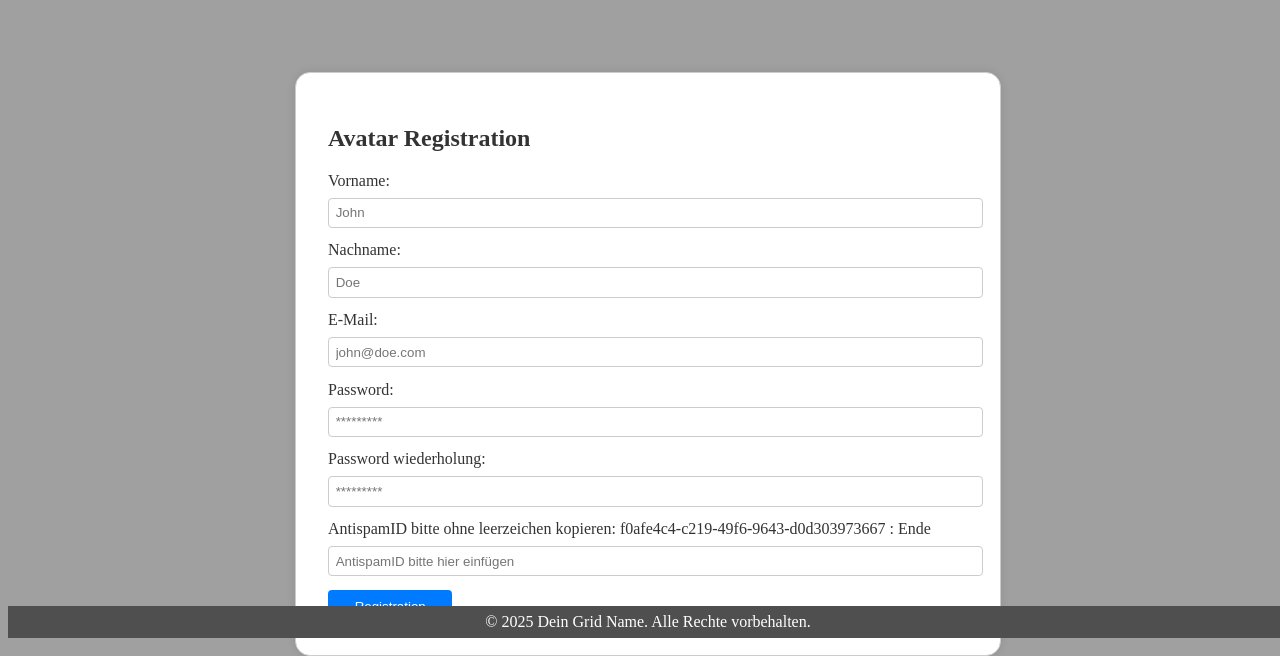
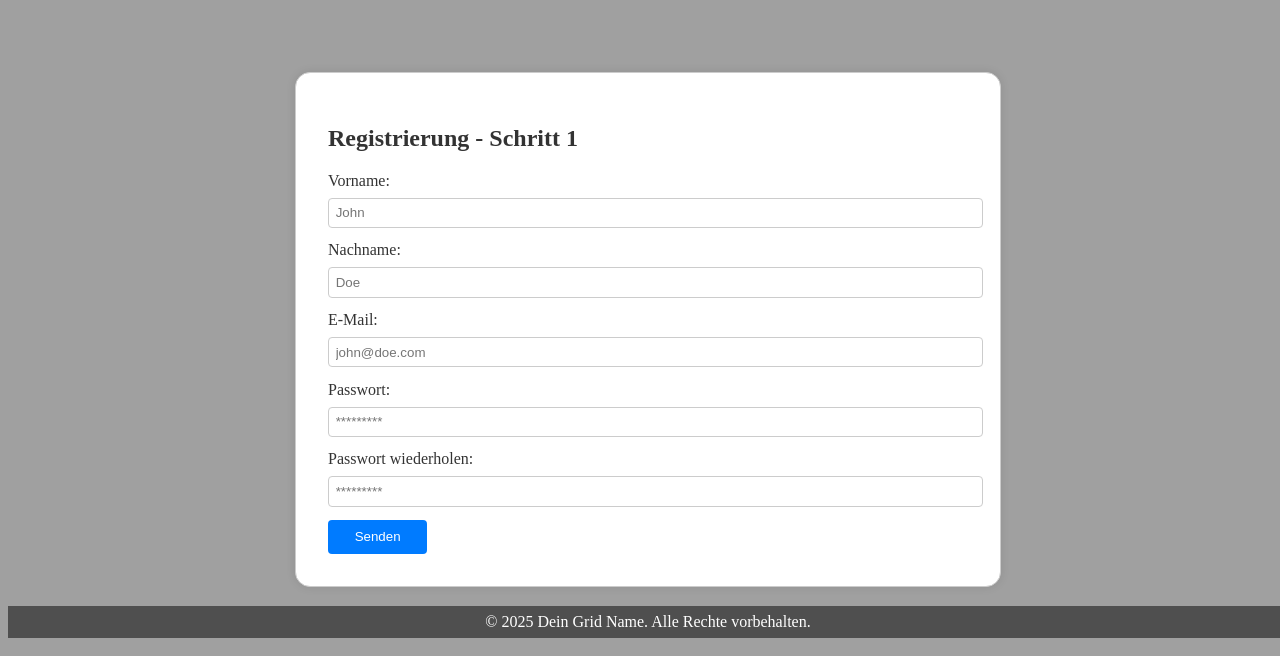
Before and after one commit to ManfredAabye/OpenSim.Webinterface, a PHP site: page /stream/createavatar.php in a window 1280 px wide. Shown: the part 162-818 px from the top of the page. Run offline with PHP 8.4, Linux system fonts and the light colour scheme.

Commit message:
22022025-2 works

```diff
--- a/createavatar.php
+++ b/createavatar.php
@@ -1,100 +1,38 @@
 <?php
+session_start(); // PHP-Session starten
+
 $title = "Register";
 include_once 'include/header.php';
 
-// UUID Generator Random UUID
-function uuidv4() {
+// Funktionen direkt in der Datei definieren
+function generateActivationCode() {
+    return bin2hex(random_bytes(16));
+}
+
+function sendVerificationEmail($email, $vorname, $nachname, $activationCode) {
+    $subject = "Ihr Freischaltcode für " . SITE_NAME;
+    $message = "Hallo $vorname $nachname,\n\n";
+    $message .= "Ihr Freischaltcode lautet: $activationCode\n\n";
+    $message .= "Bitte verwenden Sie diesen Code, um Ihre Registrierung abzuschließen.\n\n";
+    $message .= "Mit freundlichen Grüßen,\n";
+    $message .= SITE_NAME;
+
+    $headers = "From: noreply@" . parse_url(BASE_URL, PHP_URL_HOST) . "\r\n";
+    $headers .= "Content-Type: text/plain; charset=UTF-8\r\n";
+
+    return mail($email, $subject, $message, $headers);
+}
+
+function generateUUID() {
     return sprintf('%04x%04x-%04x-%04x-%04x-%04x%04x%04x',
-
-        // 32 bits
         mt_rand(0, 0xffff), mt_rand(0, 0xffff),
-
-        // 16 bits
         mt_rand(0, 0xffff),
-
-        // 16 bits
         mt_rand(0, 0x0fff) | 0x4000,
-
-        // 16 bits - 8 bits
         mt_rand(0, 0x3fff) | 0x8000,
-
-        // 48 bits
         mt_rand(0, 0xffff), mt_rand(0, 0xffff), mt_rand(0, 0xffff)
     );
 }
-// Generiere eine zufällige AntispamID
-$oscaptchaid = uuidv4();
-?>
 
-<html>
-<head>
-    <meta charset="utf-8">
-    <title>Register</title>
-
-    <style>
-        htmlBody {font-family: Arial, sans-serif; background-color: #f4f4f4; margin: 0; padding: 0;}
-        main {width: 50%; margin: 2em auto; padding: 2em; background-color: #ffffff; border: 1px solid #ccc; border-radius: 15px; box-shadow: 0 0 10px rgba(0, 0, 0, 0.1);}
-        h2 {color: #333;}
-        form label {display: block; margin-bottom: 0.5em; color: #333;}
-        form input[type="text"], form input[type="password"], form input[type="email"] {width: 100%; padding: 0.5em; margin-bottom: 1em; border: 1px solid #ccc; border-radius: 4px;}
-        form input[type="submit"] {padding: 0.7em 2em; background-color: #007BFF; color: #ffffff; border: none; border-radius: 4px; cursor: pointer;}
-        form input[type="submit"]:hover {background-color: #0056b3;}
-    </style>
-</head>
-<body>
-
-<main>
-    <h2>Avatar Registration</h2>
-
-    <?php
-    if (!isset($_POST['postname'])):
-    ?>
-
-    <form action="" method="post">
-        <input type="hidden" name="postname" value="1" />
-        <input type="hidden" name="oscaptchaid" value="<?php echo $oscaptchaid; ?>" />
-
-        <div class="form-group">
-            <label for="base">Vorname:</label>
-            <input type="text" placeholder="John" name="osVorname" maxlength="40" />
-        </div>
-
-        <div class="form-group">
-            <label for="base">Nachname:</label>
-            <input type="text" placeholder="Doe" name="osNachname" maxlength="40" />
-        </div>
-
-        <div class="form-group">
-            <label for="osEMail">E-Mail:</label>
-            <input type="text" placeholder="john@doe.com" name="osEMail" maxlength="40" />
-        </div>
-
-        <div class="form-group">
-            <label for="osPasswd1">Password:</label>
-            <input type="password" placeholder="*********" name="osPasswd1" maxlength="40" />
-        </div>
-
-        <div class="form-group">
-            <label for="osPasswd">Password wiederholung:</label>
-            <input type="password" placeholder="*********" name="osPasswd" maxlength="40" />
-        </div>
-
-<!-- todo: AntispamID sollte gegen E-Mail Freischaltcode ausgetauscht werden oder wahlweise über config auswählbar gemacht werden. -->
-        <div class="form-group">
-            <label for="osPasswd">AntispamID bitte ohne leerzeichen kopieren: <?php echo $oscaptchaid; ?> : Ende</label>
-            <input type="text" placeholder="AntispamID bitte hier einfügen" name="oscaptcha" maxlength="36" />
-        </div>
-
-        <div class="form-group">
-            <input type="submit" name="submit" value="Registration">
-        </div>
-    </form>
-
-    <?php endif ?>
-
-</main>
-
-<?php
 // Salt erstellen
 function ospswdsalt() {
     global $benutzeruuid;
@@ -108,95 +46,167 @@ function ospswdhash($osPasswd, $osSalt) {
     return md5(md5($osPasswd) . ":" . $osSalt);
 }
 
-if (isset($_POST['postname']) && $_POST['postname'] == 1) {
+// Überprüfen, ob das Formular abgesendet wurde
+if ($_SERVER["REQUEST_METHOD"] == "POST") {
+    if (isset($_POST['submit_card1'])) {
+        // Daten aus Card1 speichern
+        $_SESSION['osVorname'] = trim($_POST['osVorname']);
+        $_SESSION['osNachname'] = trim($_POST['osNachname']);
+        $_SESSION['osEMail'] = trim($_POST['osEMail']);
+        $_SESSION['osPasswd'] = trim($_POST['osPasswd']);
+        $_SESSION['osPasswd1'] = trim($_POST['osPasswd1']);
 
-    // wir schaffen unsere Variablen und alle Leerzeichen beiläufig entfernen
-    $benutzeruuid = uuidv4();
-    $inventoryuuid = uuidv4();
-    $neuparentFolderID = uuidv4();
-    $neuHauptFolderID = uuidv4();
-    $oscaptchaid = $_POST['oscaptchaid'];
+        // Validierungen für Card1
+        if (empty($_SESSION['osVorname']) || empty($_SESSION['osNachname']) || empty($_SESSION['osEMail']) || empty($_SESSION['osPasswd']) || empty($_SESSION['osPasswd1'])) {
+            echo "Bitte füllen Sie alle Felder aus.";
+            exit;
+        }
+        if ($_SESSION['osPasswd'] != $_SESSION['osPasswd1']) {
+            echo "Die Passwörter müssen übereinstimmen.";
+            exit;
+        }
 
-    $osVorname = trim($_POST['osVorname']);
-    $osNachname = trim($_POST['osNachname']);
-    $osEMail = trim($_POST['osEMail']);
+        // Freischaltcode generieren und per E-Mail senden
+        $activationCode = generateActivationCode();
+        $_SESSION['activationCode'] = $activationCode; // Freischaltcode in der Session speichern
 
-    $osDatum = time();
-    $osPasswd = trim($_POST['osPasswd']);
-    $osPasswd1 = trim($_POST['osPasswd1']);
-    $oscaptcha = trim($_POST['oscaptcha']);
+        if (!sendVerificationEmail($_SESSION['osEMail'], $_SESSION['osVorname'], $_SESSION['osNachname'], $activationCode)) {
+            echo "Fehler beim Senden der E-Mail.";
+            exit;
+        }
 
+        // Card1 ausblenden und Card2 anzeigen
+        $showCard1 = false;
+        $showCard2 = true;
+    } elseif (isset($_POST['submit_card2'])) {
+        // Überprüfen des Freischaltcodes
+        $enteredCode = trim($_POST['activationCode']);
+
+        if ($enteredCode === $_SESSION['activationCode']) {
+            // Freischaltcode ist korrekt, fahre mit der Registrierung fort
+
+            // Variablen aus der Session holen
+            $osVorname = $_SESSION['osVorname'];
+            $osNachname = $_SESSION['osNachname'];
+            $osEMail = $_SESSION['osEMail'];
+            $osPasswd = $_SESSION['osPasswd'];
+
+            // UUIDs generieren
+            $benutzeruuid = generateUUID();
+            $inventoryuuid = generateUUID();
+            $neuparentFolderID = generateUUID();
+            $neuHauptFolderID = generateUUID();
+
+            // Salt und Hash generieren
             $osSalt = ospswdsalt();
             $osHash = ospswdhash($osPasswd, $osSalt);
 
-    // Programmabbruch bei fehlenden Angaben
-    if (empty($osVorname)) {
-        echo 'Vorname nicht mit einem Wert belegt, oder nicht gesetzt<br>';
-        exit;
-    }
-    if (empty($osNachname)) {
-        echo 'Nachname nicht mit einem Wert belegt, oder nicht gesetzt<br>';
-        exit;
-    }
-    if (empty($osEMail)) {
-        echo 'E-Mail nicht mit einem Wert belegt, oder nicht gesetzt<br>';
-        exit;
-    }
-    if (empty($osPasswd)) {
-        echo 'Passwort oder Passwortwiederholung nicht mit einem Wert belegt, oder nicht gesetzt<br>';
-        exit;
-    }
-    if (empty($osPasswd1)) {
-        echo 'Passwort oder Passwortwiederholung nicht mit einem Wert belegt, oder nicht gesetzt<br>';
-        exit;
-    }
-    if ($osPasswd != $osPasswd1) {
-        echo 'Die Passwörter müssen übereinstimmen<br>';
-        exit;
-    }
-    if ($oscaptcha != $oscaptchaid) {
-        echo 'Captcha Fehler: ' . $oscaptcha . '   Richtig wäre: ' . $oscaptchaid;
-        exit;
-    }
+            // Zeitstempel erstellen
+            $osDatum = time();
 
-    // Datenbank öffnen
+            // Datenbankverbindung herstellen
             $pdo = new PDO("mysql:host=" . DB_SERVER . ";dbname=" . DB_NAME, DB_USERNAME, DB_PASSWORD);
             $pdo->setAttribute(PDO::ATTR_ERRMODE, PDO::ERRMODE_EXCEPTION);
 
-    // Avatar und Namen checken
-    if (!$error) {
-        $statement = $pdo->prepare("SELECT * FROM UserAccounts WHERE FirstName = :FirstName AND LastName = :LastName");
-        $result = $statement->execute(array('FirstName' => $osVorname, 'LastName' => $osNachname));
-        $user = $statement->fetch();
-        if ($user !== false) {
-            echo 'Der Name ist bereits vergeben<br>';
-            exit;
+            // Datenbankzugriffe in createavatarfunc.php durchführen
+            include_once("include/createavatarfunc.php");
+
+            // Erfolgsmeldung anzeigen
+            echo "Registrierung erfolgreich abgeschlossen!";
+        } else {
+            echo "Ungültiger Freischaltcode. Bitte versuchen Sie es erneut.";
         }
     }
-
-    // E-Mail checken
-    if (!filter_var($osEMail, FILTER_VALIDATE_EMAIL)) {
-        echo 'Bitte eine gültige E-Mail-Adresse eingeben<br>';
-        exit;
-    }
-    // Überprüfe, ob die E-Mail-Adresse noch nicht registriert wurde
-    if (!$error) {
-        $statement = $pdo->prepare("SELECT * FROM UserAccounts WHERE Email = :Email");
-        $result = $statement->execute(array('Email' => $osEMail));
-        $user = $statement->fetch();
-        if ($user !== false) {
-            echo 'Diese E-Mail-Adresse ist bereits vergeben<br>';
-            exit;
-        }
-    }
-
-    // Die Datenbank zugriffe sind in der Datei createavatarfunc.php
-    include_once("include/createavatarfunc.php");
-
-    // Avatar Fertig Verbindung schließen
-    $pdo = null;
+} else {
+    // Standardmäßig Card1 anzeigen
+    $showCard1 = true;
+    $showCard2 = false;
 }
 ?>
+
+<html>
+<head>
+    <meta charset="utf-8">
+    <title>Register</title>
+    <style>
+        htmlBody {font-family: Arial, sans-serif; background-color: #f4f4f4; margin: 0; padding: 0;}
+        .card1, .card2 {
+            width: 50%;
+            margin: 2em auto;
+            padding: 2em;
+            background-color: #ffffff;
+            border: 1px solid #ccc;
+            border-radius: 15px;
+            box-shadow: 0 0 10px rgba(0, 0, 0, 0.1);
+        }
+        h2 {color: #333;}
+        form label {display: block; margin-bottom: 0.5em; color: #333;}
+        form input[type="text"], form input[type="password"], form input[type="email"] {
+            width: 100%;
+            padding: 0.5em;
+            margin-bottom: 1em;
+            border: 1px solid #ccc;
+            border-radius: 4px;
+        }
+        form input[type="submit"] {
+            padding: 0.7em 2em;
+            background-color: #007BFF;
+            color: #ffffff;
+            border: none;
+            border-radius: 4px;
+            cursor: pointer;
+        }
+        form input[type="submit"]:hover {background-color: #0056b3;}
+    </style>
+</head>
+<body>
+
+<main>
+    <!-- Card1: Eingabe von Vorname, Nachname, E-Mail, Passwort und Passwortwiederholung -->
+    <div class="card1" style="display: <?php echo $showCard1 ? 'block' : 'none'; ?>;">
+        <h2>Registrierung - Schritt 1</h2>
+        <form action="" method="post">
+            <div class="form-group">
+                <label for="osVorname">Vorname:</label>
+                <input type="text" name="osVorname" placeholder="John" maxlength="40" required />
+            </div>
+            <div class="form-group">
+                <label for="osNachname">Nachname:</label>
+                <input type="text" name="osNachname" placeholder="Doe" maxlength="40" required />
+            </div>
+            <div class="form-group">
+                <label for="osEMail">E-Mail:</label>
+                <input type="email" name="osEMail" placeholder="john@doe.com" maxlength="40" required />
+            </div>
+            <div class="form-group">
+                <label for="osPasswd">Passwort:</label>
+                <input type="password" name="osPasswd" placeholder="*********" maxlength="40" required />
+            </div>
+            <div class="form-group">
+                <label for="osPasswd1">Passwort wiederholen:</label>
+                <input type="password" name="osPasswd1" placeholder="*********" maxlength="40" required />
+            </div>
+            <div class="form-group">
+                <input type="submit" name="submit_card1" value="Senden">
+            </div>
+        </form>
+    </div>
+
+    <!-- Card2: Eingabe des Freischaltcodes -->
+    <div class="card2" style="display: <?php echo $showCard2 ? 'block' : 'none'; ?>;">
+        <h2>Registrierung - Schritt 2</h2>
+        <form action="" method="post">
+            <div class="form-group">
+                <label for="activationCode">Freischaltcode aus der E-Mail:</label>
+                <input type="text" name="activationCode" placeholder="Freischaltcode eingeben" maxlength="36" required />
+            </div>
+            <div class="form-group">
+                <input type="submit" name="submit_card2" value="Registrieren">
+            </div>
+        </form>
+    </div>
+</main>
+
 </body>
 </html>
 <?php include_once 'include/footer.php'; ?>
```
Lines whose indentation alone changed are shown as unchanged.
